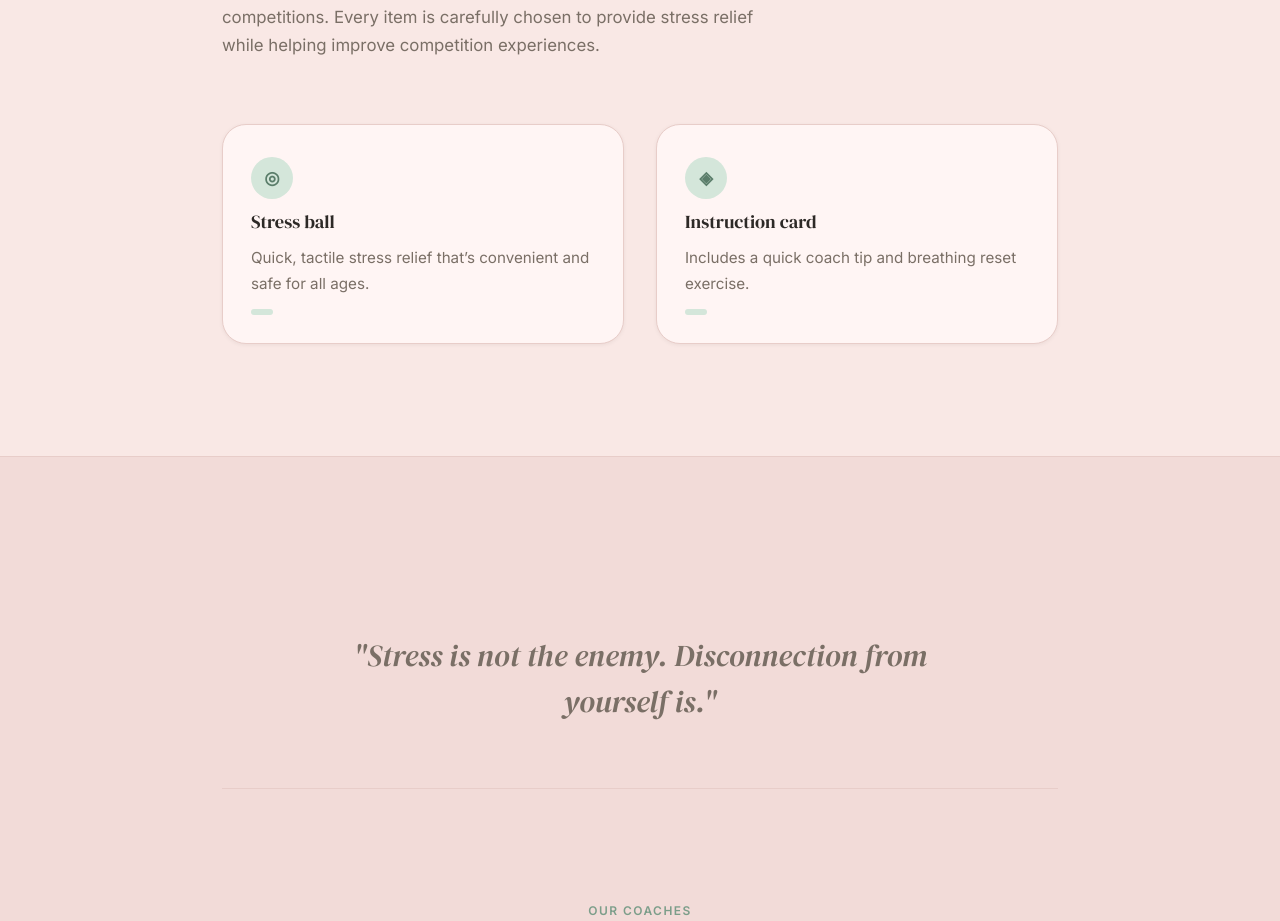
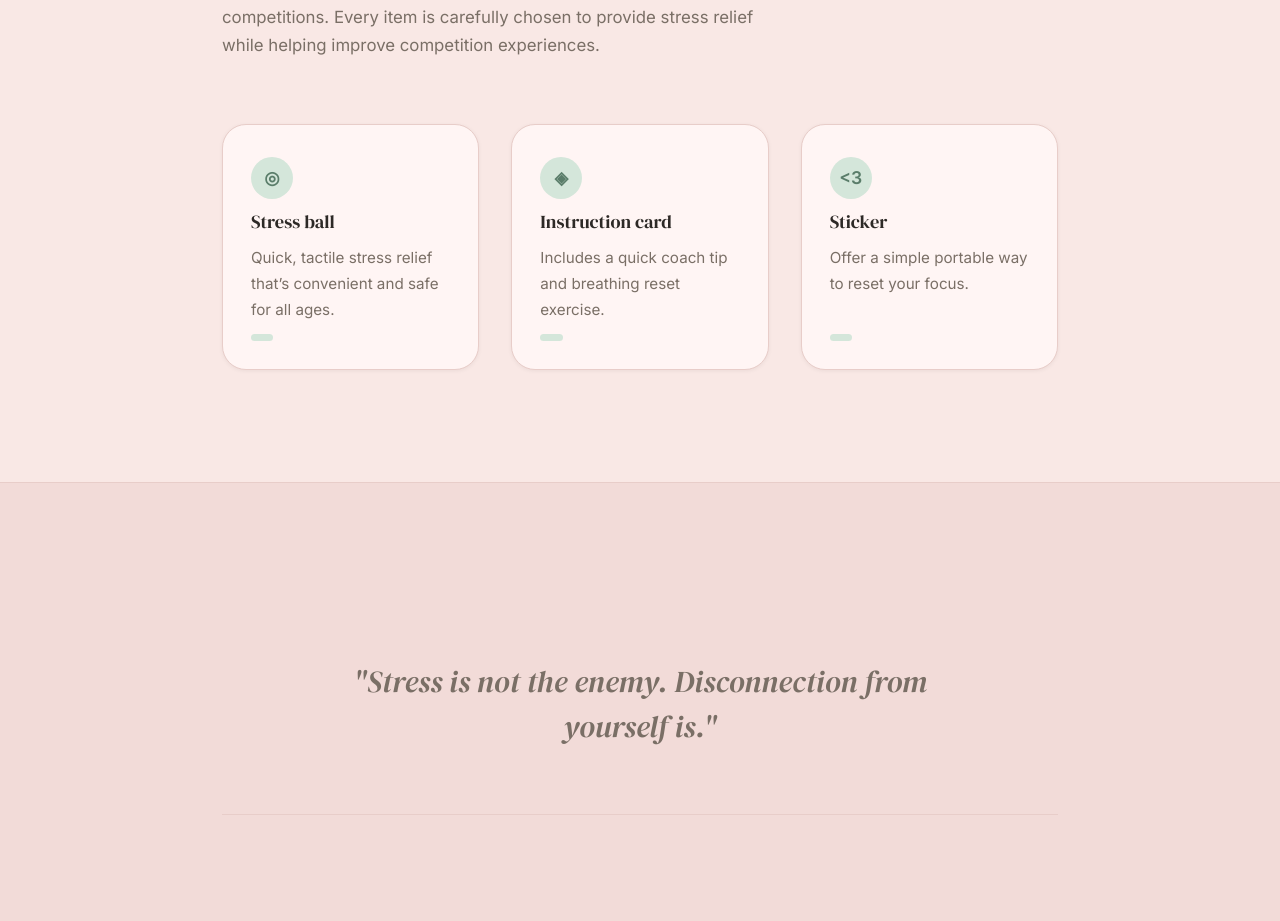
Before and after one commit to violetyan10/Edge-and-Ease, a Vue app in the folder frontend/: page / in a window 1280 px wide. Shown: the part 1747-2668 px from the top of the page. Built offline with nearby package versions, Linux system fonts and the light colour scheme; the HTML template or start-up script is replaced by a standard one.

Commit message:
update_stress_relief_stickers

```diff
--- a/frontend/src/components/StressReliefKitSection.vue
+++ b/frontend/src/components/StressReliefKitSection.vue
@@ -50,6 +50,13 @@ const kitItems = [
     title: 'Instruction card',
     //tag: '3 minutes',
     body: 'Includes a quick coach tip and breathing reset exercise. ',
+  },
+
+  {id: 3,
+    icon: '<3',
+    title: 'Sticker',
+    //tag: '4 minutes',
+    body: 'Offer a simple portable way to reset your focus.',
   },
 
 ]
```
